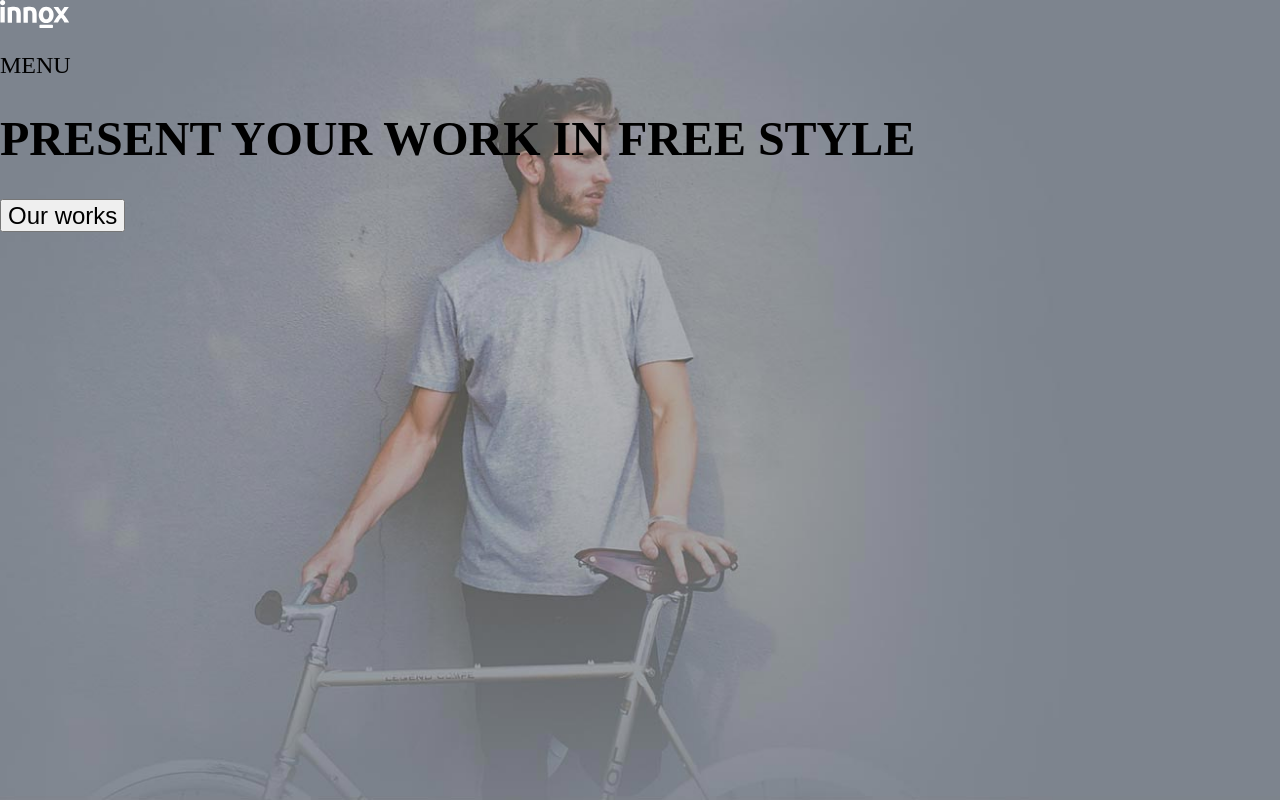
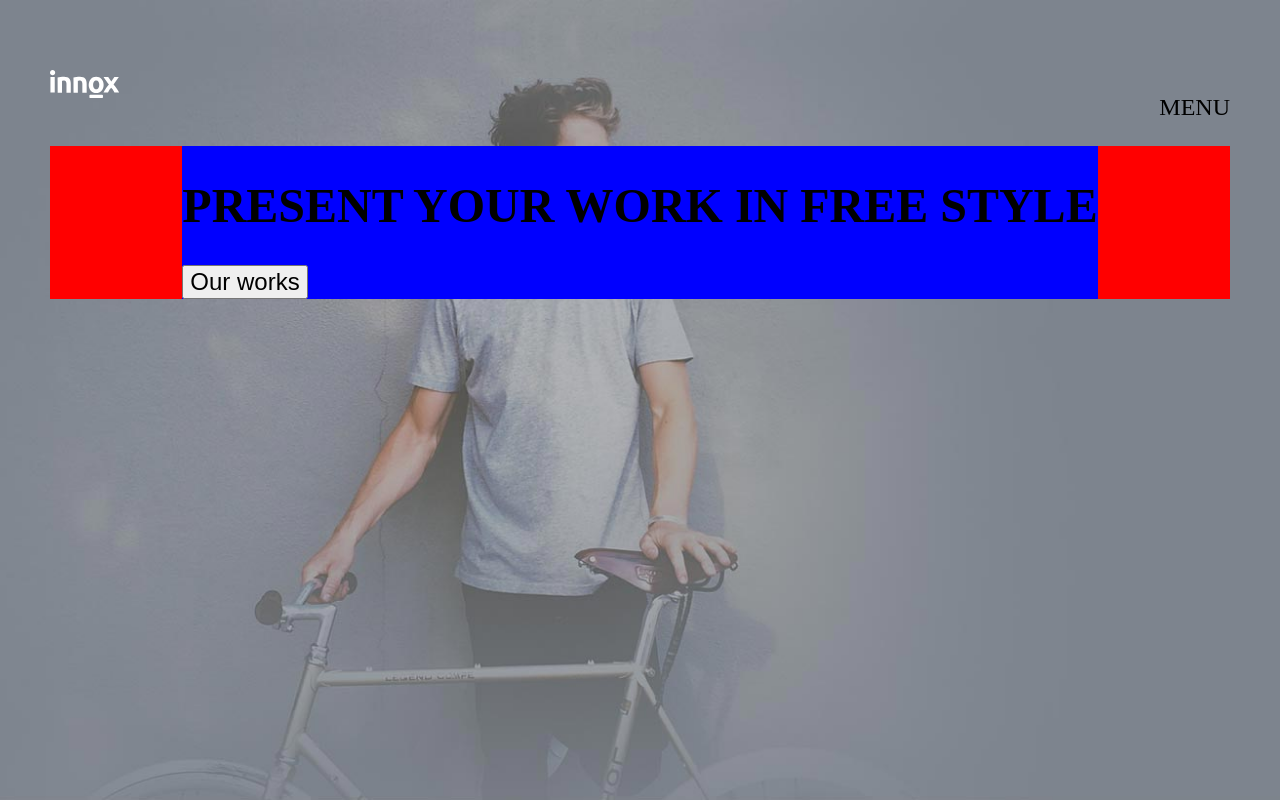
Before and after one commit to LukaszMusial/WWDC-20-Home-Creative, a website: page src/index.html in a window 1280 px wide. Shown: the top 800 px of the page. Drawn offline with Linux system fonts and the light colour scheme; some icons are missing.

Commit message:
Styling in scss pt2

```diff
--- a/src/index.html
+++ b/src/index.html
@@ -37,15 +37,20 @@
             </div> -->
 
                 <section class="welcome">
-                    <div class="logo-wraper">
-                        <a class="logo" href="#home">innox<!-- <img src="img/logo.svg" alt="logo innox"> into scss--></a>
+                    <div class="navigation">
+                        <div class="navigation__logo-wrapper">
+                            <a class="logo" href="#home">innox</a>
+                        </div>
+                        <div class="navigation__menu-icon-wrapper">
+                            <label class="menu-icon" for="menu-btn"><span class="navicon"><p>MENU</p></span></label>
+                        </div>
                     </div>
-                    <div class="menu-icon-wraper">
-                        <label class="menu-icon" for="menu-btn"><span class="navicon"><p>MENU</p></span></label>
+                    <div class="welcome-wrapper">
+                        <div class="welcome-header-wrapper">
+                            <h1 class="welcome-header">PRESENT YOUR <span class="welcome-header welcome-header--bold ">WORK IN FREE STYLE</span></h1>
+                            <button class="btn btn--third">Our works</button>
+                        </div>
                     </div>
-
-                    <h1 class="welcome-header">PRESENT YOUR <span class="welcome-header welcome-header--bold ">WORK IN FREE STYLE</span></h1>
-                    <button class="btn btn--third">Our works</button>
                 </section>
 
                 <section class="about">
--- a/src/scss/style.scss
+++ b/src/scss/style.scss
@@ -18,22 +18,50 @@ body, html {
 
 
 .site-container	{
+	margin: 0 auto;
 	position: relative;
-	height: 100%;
-	width: 100%;
-	background-color: cyan;
+	// height: 100%;
+	// width: 100%;
+	// background-color: cyan;
 }
 
 .welcome	{
+	position: relative;
 	height: 100vh;
 	background: url(/img/welcome-bg_01.jpg) 20% center no-repeat;
 	background-size: cover;
+	padding-top: 70px;
+	padding-left: 50px;
+	padding-right: 50px;
 }
 
-.logo-wraper	{
-	.logo	{
-		display: block;
-		background: url(/img/logo.svg) no-repeat;
-		text-indent: -999px;
+
+.navigation	{
+	position: absloute;
+	top: 55px;
+	display: flex;
+	flex-direction: row;
+	justify-content: space-between;
+	&__logo-wrapper	{
+		width: 70px;
+		.logo	{
+			display: block;
+			background: url(/img/logo.svg) no-repeat;
+			text-indent: -999px;
+		}
+	}
+	&__menu-icon-wrapper {
+		// display: inline;
 	}
 }
+
+.welcome-wrapper	{
+	background-color: red;
+	display: flex;
+	justify-content: center;
+	align-items: center;
+}
+
+.welcome-header-wrapper	{
+	background-color: blue;
+}
```
Also changed, not shown: src/css/style.css.
